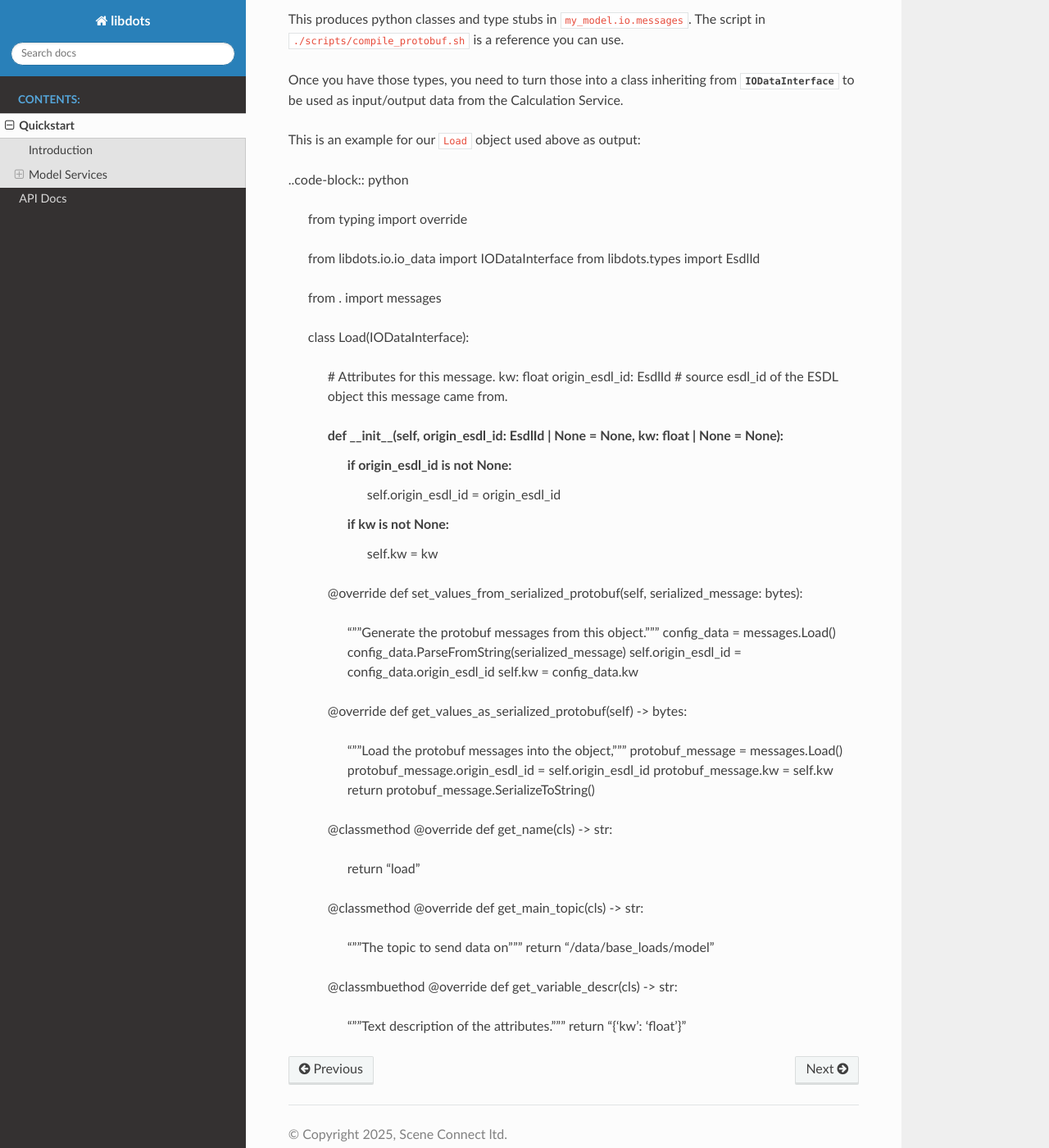
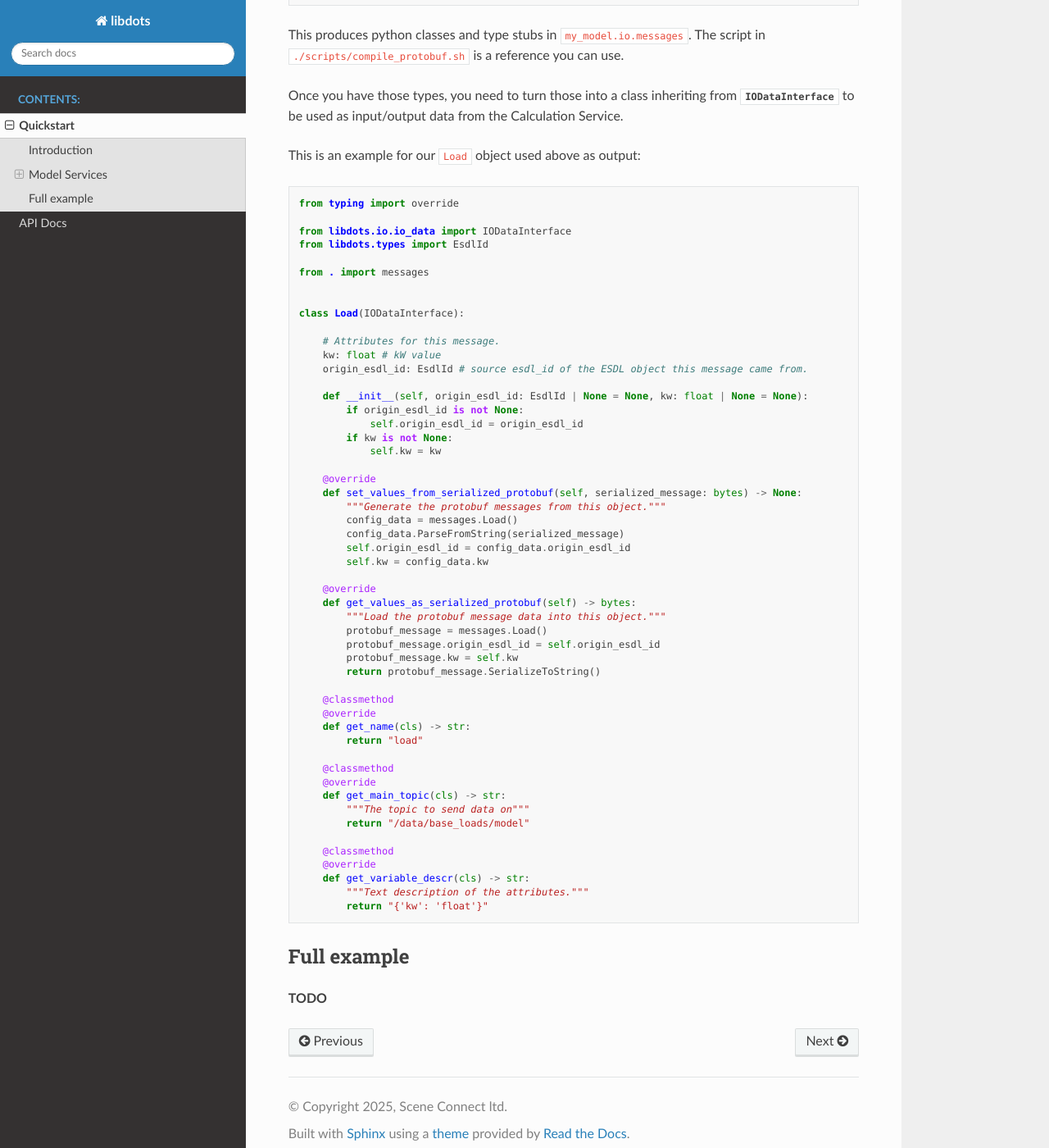
Before and after one commit to scene-connect/libdots, a Sphinx documentation site: the page built from docs/quickstart.rst, in a window 1280 px wide and 1400 px high, scrolled down 4631 px. Shown: the whole window at 82% size. Built offline with Sphinx 7.4.7 and the Read the Docs theme 3.1.0, drawn with Linux system fonts in a browser that asks for light colours; some of the changed text lies outside the part shown.

Commit message:
Improve docs

```diff
--- a/docs/quickstart.rst
+++ b/docs/quickstart.rst
@@ -218,18 +221,19 @@ And it can optionally implement:
 Receiving input data
 ^^^^^^^^^^^^^^^^^^^^
 
-*TODO*
+**TODO**
 
 Reading static profile data
 ^^^^^^^^^^^^^^^^^^^^^^^^^^^
 
-*TODO*
+**TODO**
 
 Generating input/output MQTT message types
 ^^^^^^^^^^^^^^^^^^^^^^^^^^^^^^^^^^^^^^^^^^
 
 Define protobuf messages for instance in ``my_model.io.message_definitions``
 You can then compile them into python classes with
+
 .. code-block:: bash
 
     python3 -m grpc_tools.protoc -I=my_model/io/message_definitions --python_out=my_model/io/messages --pyi_out=./my_model/io/messages  my_model/io/message_definitions/*.proto
@@ -242,7 +246,8 @@ to be used as input/output data from the Calculation Service.
 
 This is an example for our ``Load`` object used above as output:
 
-..code-block:: python
+
+.. code-block:: python
 
     from typing import override
 
@@ -255,7 +260,7 @@ This is an example for our ``Load`` object used above as output:
     class Load(IODataInterface):
 
         # Attributes for this message.
-        kw: float
+        kw: float # kW value
         origin_esdl_id: EsdlId # source esdl_id of the ESDL object this message came from.
 
         def __init__(self, origin_esdl_id: EsdlId | None = None, kw: float | None = None):
@@ -265,7 +270,7 @@ This is an example for our ``Load`` object used above as output:
                 self.kw = kw
 
         @override
-        def set_values_from_serialized_protobuf(self, serialized_message: bytes):
+        def set_values_from_serialized_protobuf(self, serialized_message: bytes) -> None:
             """Generate the protobuf messages from this object."""
             config_data = messages.Load()
             config_data.ParseFromString(serialized_message)
@@ -274,7 +279,7 @@ This is an example for our ``Load`` object used above as output:
 
         @override
         def get_values_as_serialized_protobuf(self) -> bytes:
-            """Load the protobuf messages into the object,"""
+            """Load the protobuf message data into this object."""
             protobuf_message = messages.Load()
             protobuf_message.origin_esdl_id = self.origin_esdl_id
             protobuf_message.kw = self.kw
@@ -291,8 +296,15 @@ This is an example for our ``Load`` object used above as output:
             """The topic to send data on"""
             return "/data/base_loads/model"
 
-        @classmbuethod
+        @classmethod
         @override
         def get_variable_descr(cls) -> str:
             """Text description of the attributes."""
             return "{'kw': 'float'}"
+
+
+
+Full example
+------------
+
+**TODO**
--- a/pyproject.toml
+++ b/pyproject.toml
@@ -19,6 +19,7 @@ priority = "primary"
 
 [tool.poetry.requires-plugins]
 poetry-plugin-export = ">=1.8"
+poethepoet = ">=0.32.2"
 
 [tool.poetry.dependencies]
 python = ">=3.12,<3.13"
@@ -57,6 +58,11 @@ sphinx-rtd-theme = "^3.0.2"
 sphinx-notfound-page = "^1.1.0"
 sphinx-autodoc-typehints = "^3.0.1"
 
+[tool.poe]
+poetry_command = ""
+
+[tool.poe.tasks]
+build-docs = "sphinx-build -M html docs/ docs/_build/"
 
 [tool.pyright]
 stubPath = "./typings"
```
Also changed, not shown: other parts of docs/quickstart.rst (+4 -1 lines), README.md (+3 -2 lines), docs/requirements.txt (deleted, +0 -227 lines), .pre-commit-config.yaml, 3 other files.
